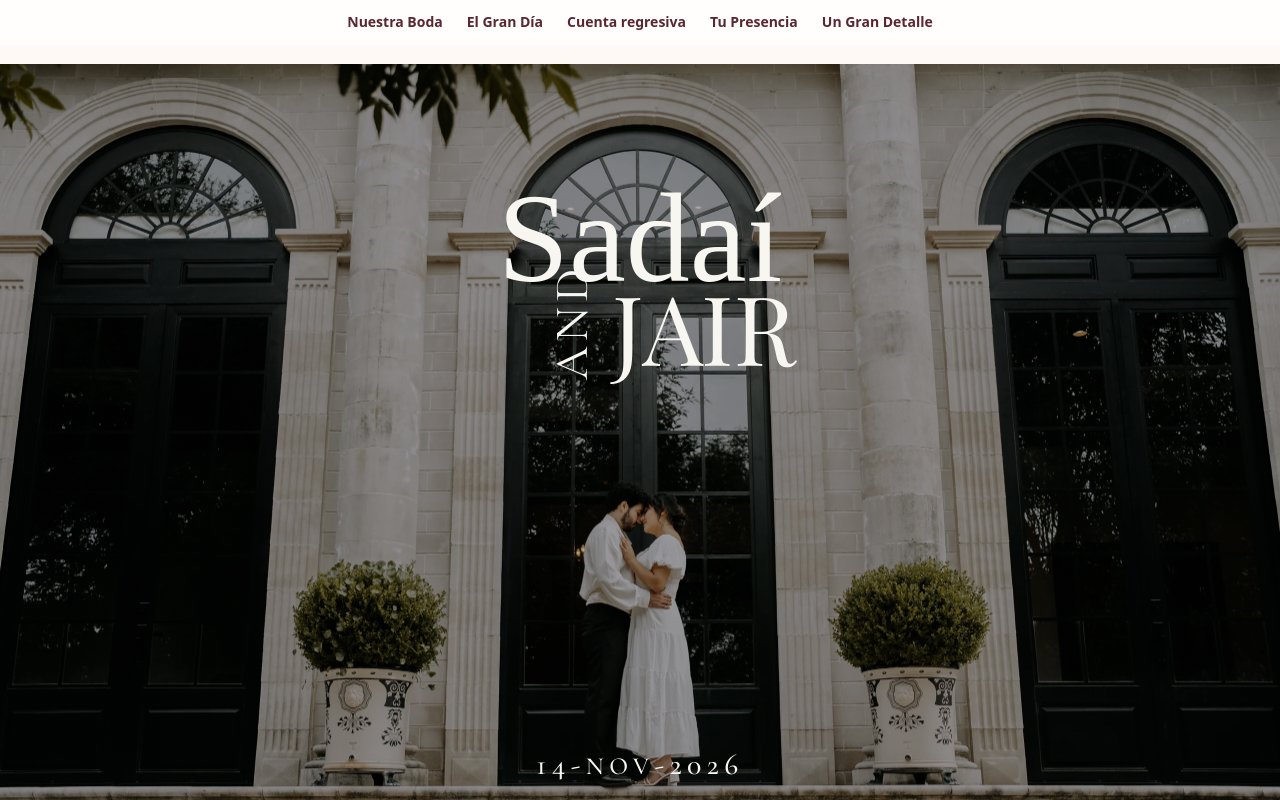
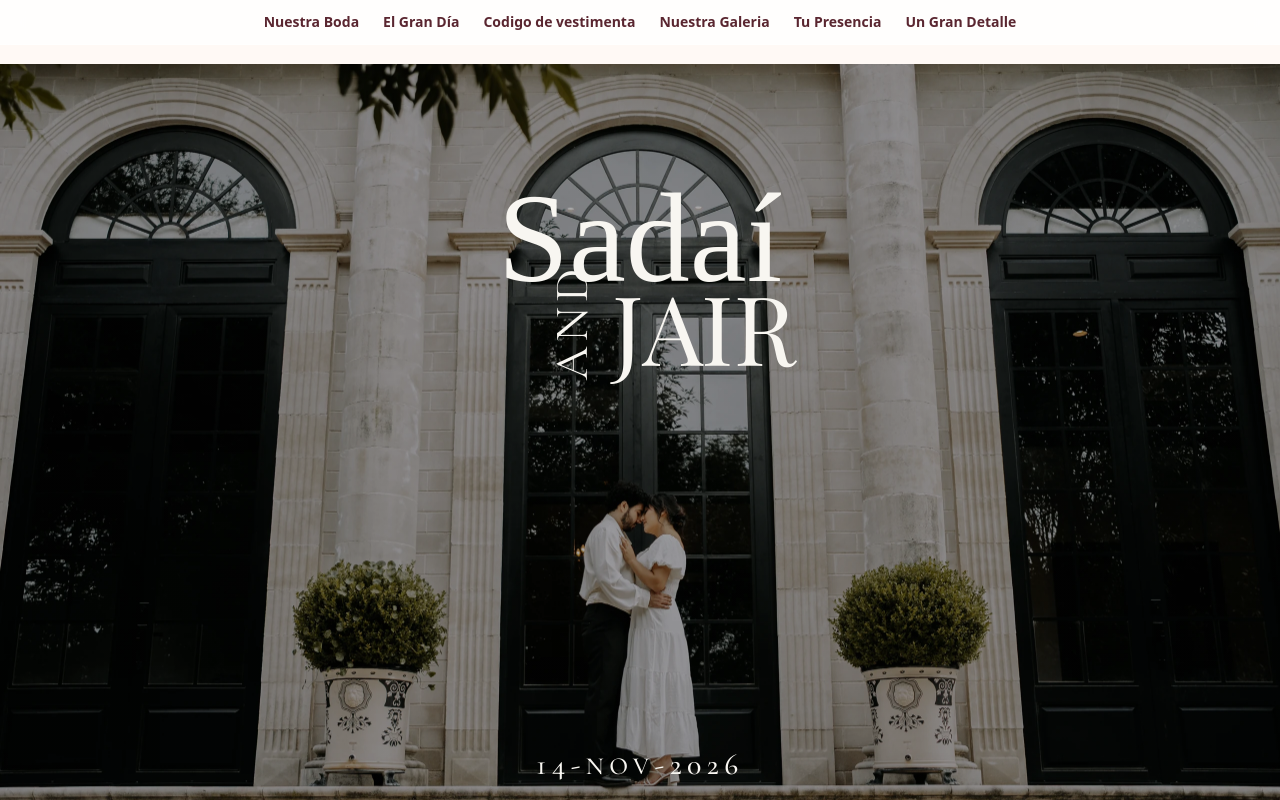
Before and after one commit to jairvelazquez/wedding-landing, a React (Vite) app: page / in a window 1280 px wide. Built offline with nearby package versions, Linux system fonts and the light colour scheme; a web font is replaced by a local one.

Commit message:
menu
menu

```diff
--- a/src/App.jsx
+++ b/src/App.jsx
@@ -62,9 +62,10 @@ const weddingDate = new Date('2026-11-14T17:00:00')
 const sections = [
   { id: 'inicio', label: 'Nuestra Boda' },
   { id: 'presentacion', label: 'El Gran Día' },
-  { id: 'contador', label: 'Cuenta regresiva' },
-  { id: 'confirmacion', label: 'Tu Presencia' },
-  { id: 'ubicacion', label: 'Un Gran Detalle' },
+  { id: 'dresscode', label: 'Codigo de vestimenta' },
+  { id: 'galeria', label: 'Nuestra Galeria' },
+  { id: 'rsvp', label: 'Tu Presencia' },
+  { id: 'regalos', label: 'Un Gran Detalle' },
 ]
 
 const itinerary = [
```
